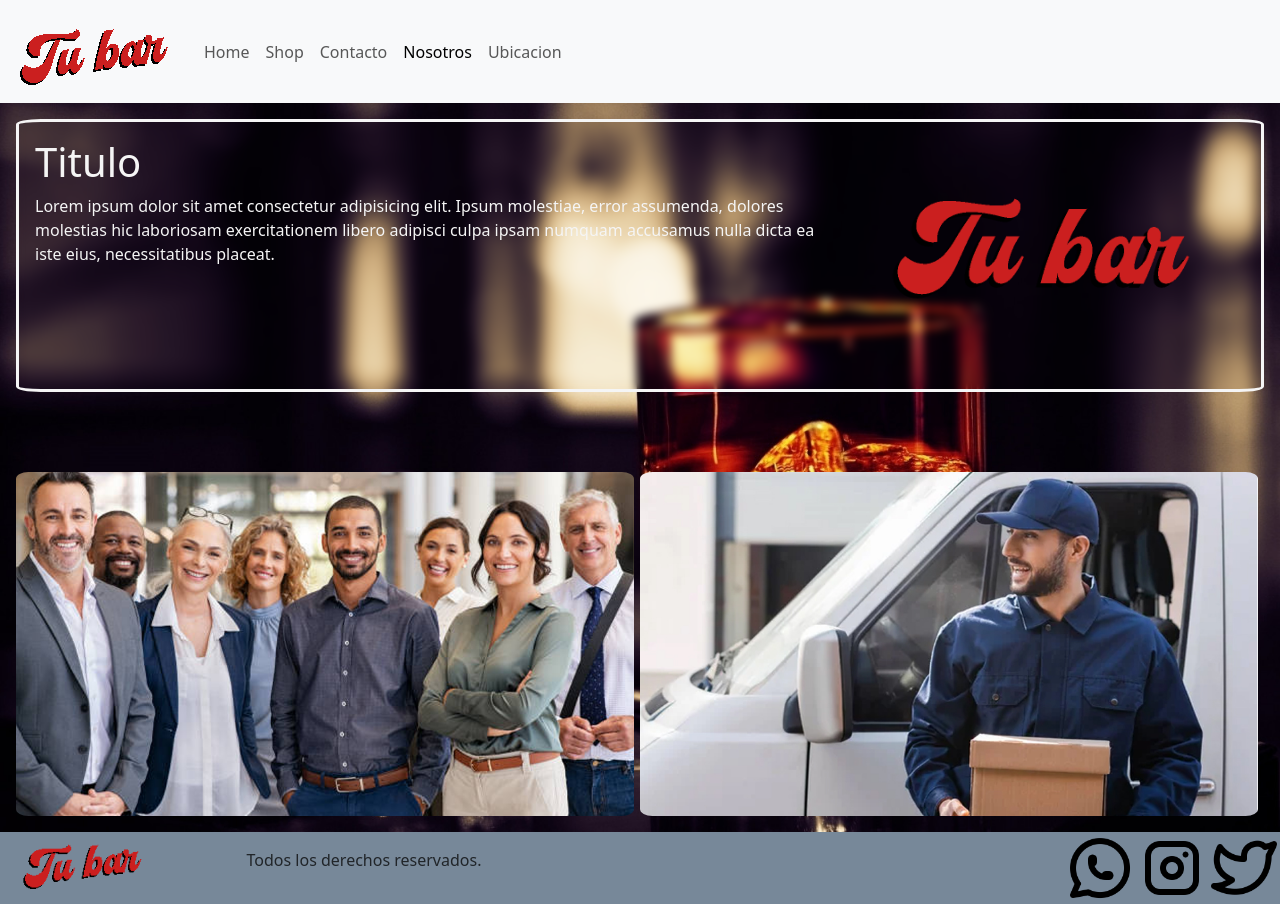
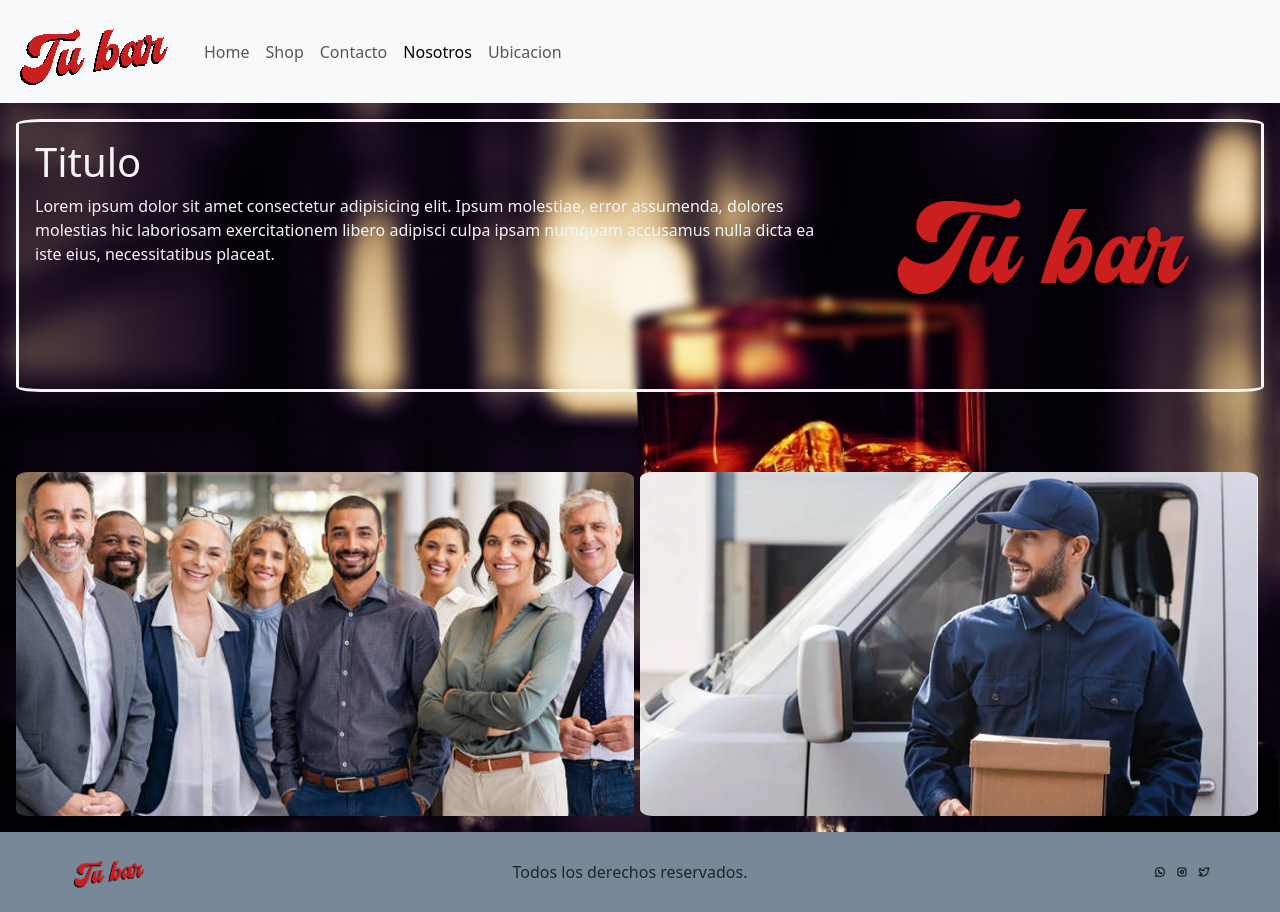
Before and after one commit to xnain98/Projecto, a plain HTML site: page Page/nosotros.html in a window 1280 px wide. Drawn offline with nearby package versions, Linux system fonts and the light colour scheme.

Commit message:
arreglo footer

```diff
--- a/Page/nosotros.html
+++ b/Page/nosotros.html
@@ -13,7 +13,7 @@
         <nav class="navbar navbar-expand-lg bg-light ">
             <div class="container-fluid">
               <a class="navbar-brand" href="#">
-               <img src="../img/logo-chico-5.png" alt="tu bar">
+               <img src="../img/logo-chico-5.png" alt="tu-bar">
               </a>
               <button class="navbar-toggler" type="button" data-bs-toggle="collapse" data-bs-target="#navbarNav" aria-controls="navbarNav" aria-expanded="false" aria-label="Toggle navigation">
                 <span class="navbar-toggler-icon"></span>
@@ -47,14 +47,14 @@
               <h1>Titulo</h1>
              <p>Lorem ipsum dolor sit amet consectetur adipisicing elit. Ipsum molestiae, error assumenda, dolores molestias hic laboriosam exercitationem libero adipisci culpa ipsam numquam accusamus nulla dicta ea iste eius, necessitatibus placeat.</p>
             </div>
-             <div class="logo-nosotros"><img src="../img/Logo-grande-3.png" alt="tu bar"></div>
+             <div class="logo-nosotros"><img src="../img/Logo-grande-3.png" alt="tu-bar"></div>
           </div>
           <div class="contenedor-nosotros-1">
            <div class="imgen-nosotros">
-             <img src="../img/nosotros-1.png" alt="nosotros">
+             <img src="../img/nosotros-1.png" alt="nosotros-1">
            </div>
            <div class="imgen-nosotros">
-              <img src="../img/nosotros-2.jpg" alt="nosotros">
+              <img src="../img/nosotros-2.jpg" alt="nosotros-2">
            </div>
           </div>
 
@@ -78,7 +78,7 @@
     <footer>
       <Div class="contenedor-footer">
         <div class="logo-footer">
-            <img src="../img/logo-chico-5.png" alt="tu bar">
+            <img src="../img/logo-chico-5.png" alt="tu-bar">
         </div>
         <div class="texto-footer">
             <p>Todos los derechos reservados.</p>
--- a/css/main.css
+++ b/css/main.css
@@ -8,7 +8,8 @@ main {
   display: flex;
   flex-direction: column;
   background-image: url("../img/fondo.jpg");
-  background-size: cover; }
+  background-size: cover;
+  min-height: 85vh; }
   main .logo-home {
     display: flex;
     justify-content: center; }
@@ -20,28 +21,37 @@ main {
       border-radius: 2%;
       width: 99%; }
 
+footer {
+  background-color: lightslategray;
+  padding: 20px 0;
+  bottom: 0;
+  width: 100%; }
   footer .contenedor-footer {
     display: flex;
-  background-color: lightslategray; }
-
+    justify-content: space-between;
+    align-items: center;
+    max-width: 1200px;
+    margin: 0 auto;
+    padding: 0 20px; }
   footer .logo-footer {
     display: flex;
     flex-direction: column;
     align-items: center; }
     footer .logo-footer img {
+      max-width: 100px;
       width: 80%; }
-
   footer .texto-footer {
     margin: 0.5rem;
     display: flex;
     flex-direction: column;
     align-items: center; }
     footer .texto-footer p {
-    display: inline-block; }
-
+      display: inline-block;
+      margin: 0; }
   footer .iconos-footer img {
+    max-width: 30px;
     width: 10%;
-  display: flex; }
+    margin-right: 10px; }
 
 @media screen and (min-width: 1024px) {
   main .div-home {
--- a/scss/html/_home.scss
+++ b/scss/html/_home.scss
@@ -5,6 +5,7 @@ main{
     flex-direction: column;
     background-image: url("../img/fondo.jpg");
     background-size: cover;
+    min-height: 85vh;
     .logo-home{
         display: flex;
         justify-content: center;
@@ -22,34 +23,47 @@ main{
     }
 }
 
-footer{
-    .contenedor-footer{
+footer {
+    background-color: lightslategray;
+    padding: 20px 0;
+    bottom: 0;
+    width: 100%;
+
+    .contenedor-footer {
         display: flex;
-        background-color: lightslategray;
+        justify-content: space-between;
+        align-items: center;
+        max-width: 1200px;
+        margin: 0 auto;
+        padding: 0 20px;
     }
-    .logo-footer{
+    .logo-footer {
         display: flex;
         flex-direction: column;
-        align-items:center ;
-        img{
-         width: 80%;
+        align-items: center;
+
+        img {
+            max-width: 100px;
+            width: 80%;
         }
     }
-    .texto-footer{
+    .texto-footer {
         margin: 0.5rem;
         display: flex;
         flex-direction: column;
         align-items: center;
-        p{
+
+        p {
             display: inline-block;
+            margin: 0;
+        }
+    }
 
-        }
-
-    }
-    .iconos-footer{
-        img{
+    .iconos-footer {
+        img {
+            max-width: 30px;
             width: 10%;
-            display: flex;
+            margin-right: 10px;
         }
     }
 }
@@ -66,6 +80,7 @@ footer{
         }
     }
     footer{
+
         .contenedor-footer{
             display: flex;
             justify-content: space-between;
```
Also changed, not shown: Page/Ubicacion.html (+3 -3 lines), Page/contacto.html (+3 -3 lines), Page/shop.html (+3 -3 lines), index.html (+3 -3 lines). Lines whose indentation alone changed are shown as unchanged.
